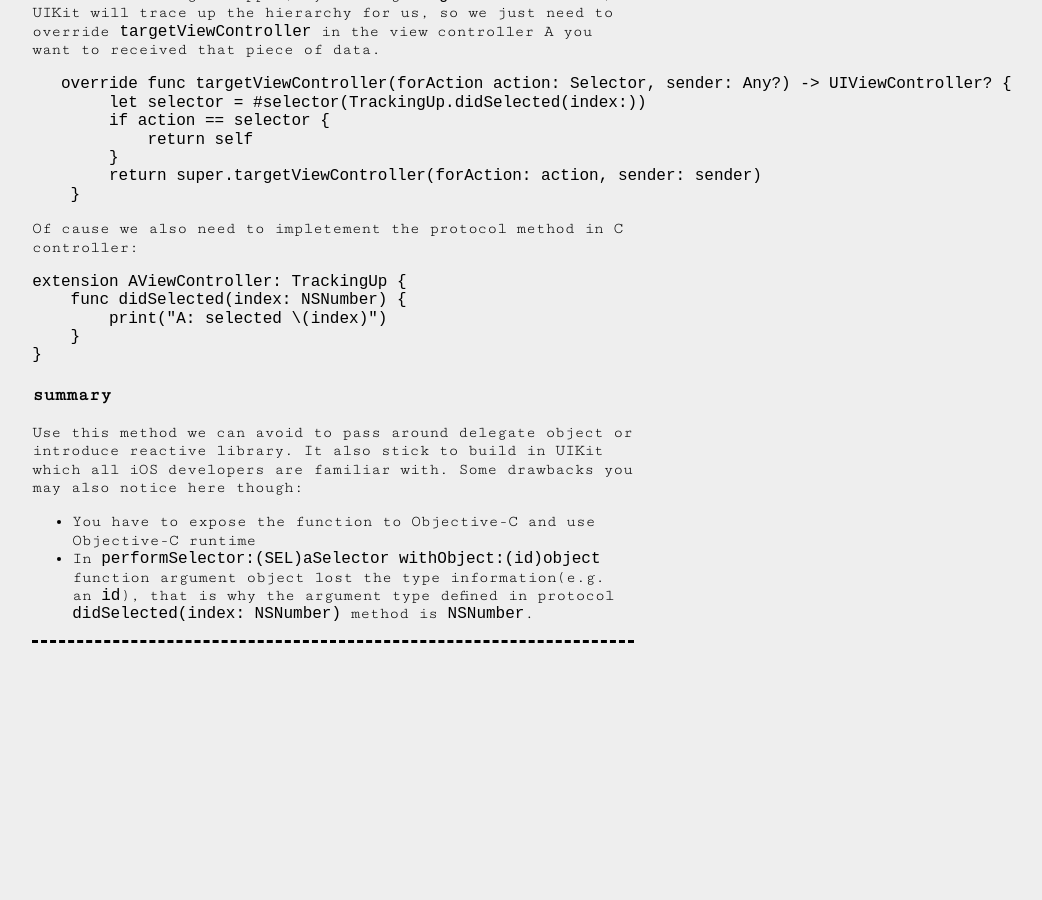
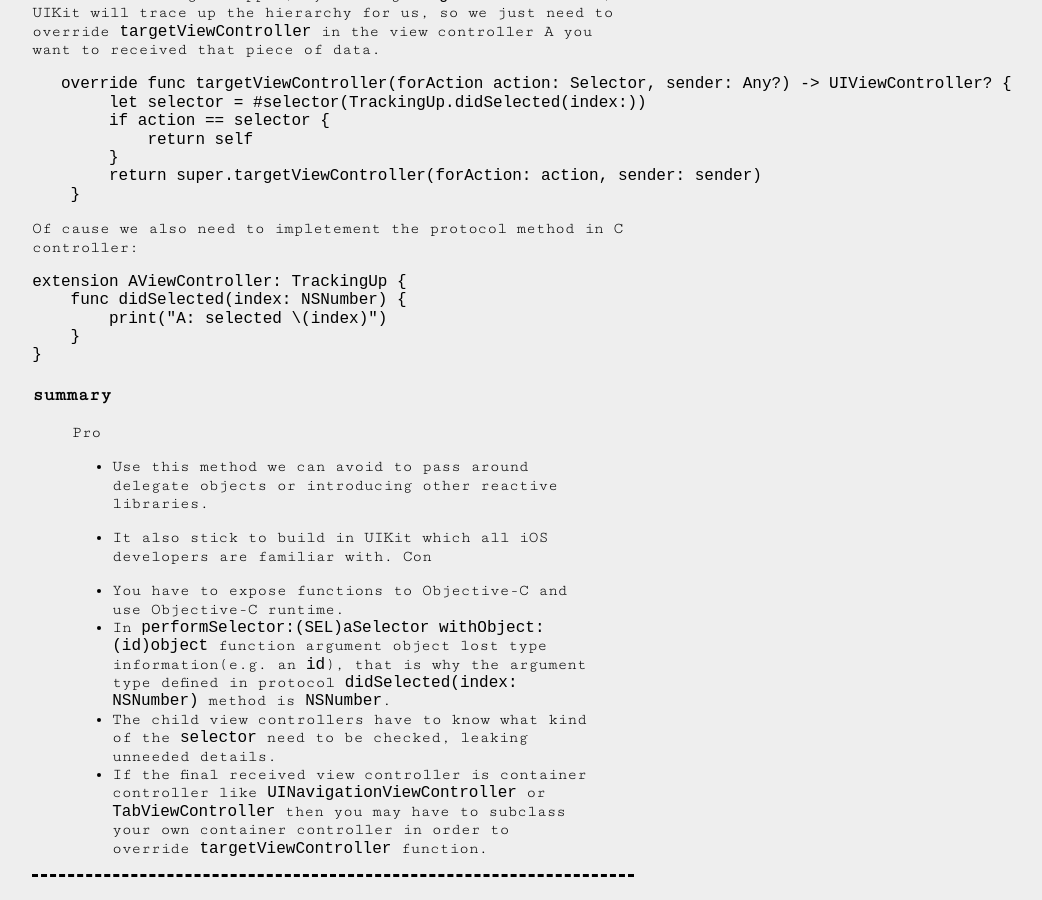
Before and after one commit to simeonlu/cocobyte, a Jekyll site: the page built from _posts/21-04-20-targetViewController.md, in a window 1280 px wide and 900 px high, scrolled down 1667 px. Shown: the whole window, without its empty margins (147-1189 px from the left). Built offline with Jekyll 4.4.1, drawn with Linux system fonts in a browser that asks for light colours; nearby versions of some CDN libraries; before the commit the page ends 2333 px from its top, so only the background shows below that; some of the changed text lies outside the part shown.

Commit message:
modified article

````diff
--- a/_posts/21-04-20-targetViewController.md
+++ b/_posts/21-04-20-targetViewController.md
@@ -87,9 +87,13 @@ extension AViewController: TrackingUp {
 }
 ```
 ### summary
-Use this method we can avoid to pass around delegate object or introduce reactive library.
-It also stick to build in UIKit which all iOS developers are familiar with.
-Some drawbacks you may also notice here though:
-
-- You have to expose the function to Objective-C and use Objective-C runtime
-- In `performSelector:(SEL)aSelector withObject:(id)object` function argument object lost the type information(e.g. an `id`), that is why the argument type defined in protocol `didSelected(index: NSNumber)` method is `NSNumber`.
+> Pro
+>
+- Use this method we can avoid to pass around delegate objects or introducing other reactive libraries.
+- It also stick to build in UIKit which all iOS developers are familiar with.
+> Con
+>
+- You have to expose functions to Objective-C and use Objective-C runtime.
+- In `performSelector:(SEL)aSelector withObject:(id)object` function argument object lost type information(e.g. an `id`), that is why the argument type defined in protocol `didSelected(index: NSNumber)` method is `NSNumber`.
+- The child view controllers have to know what kind of the `selector` need to be checked, leaking unneeded details.
+- If the final received view controller is container controller like `UINavigationViewController` or `TabViewController` then you may have to subclass your own container controller in order to override `targetViewController` function.
````
Also changed, not shown: other parts of _posts/21-04-20-targetViewController.md (+2 -2 lines).
